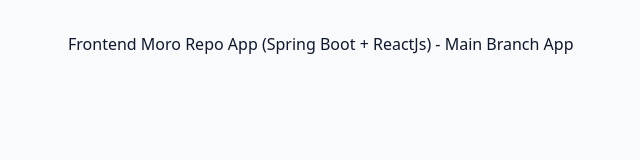
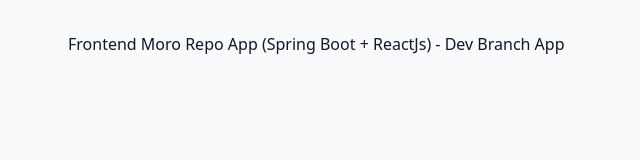
Before and after one commit to amirrahi29/springboot-react-mono-repo-argocd-azure-deployment-, a React (Vite) app in the folder frontend/: page / in a window 1280 px wide. Shown: the top 160 px of the page, without its empty margins (236-876 px from the left). Built offline with nearby package versions, Linux system fonts and the light colour scheme.

Commit message:
first commit

```diff
--- a/frontend/src/App.tsx
+++ b/frontend/src/App.tsx
@@ -1,3 +1,3 @@
 export default function App() {
-  return <div>Frontend Moro Repo App (Spring Boot + ReactJs) - Main Branch App</div>;
+  return <div>Frontend Moro Repo App (Spring Boot + ReactJs) - Dev Branch App</div>;
 }
```
